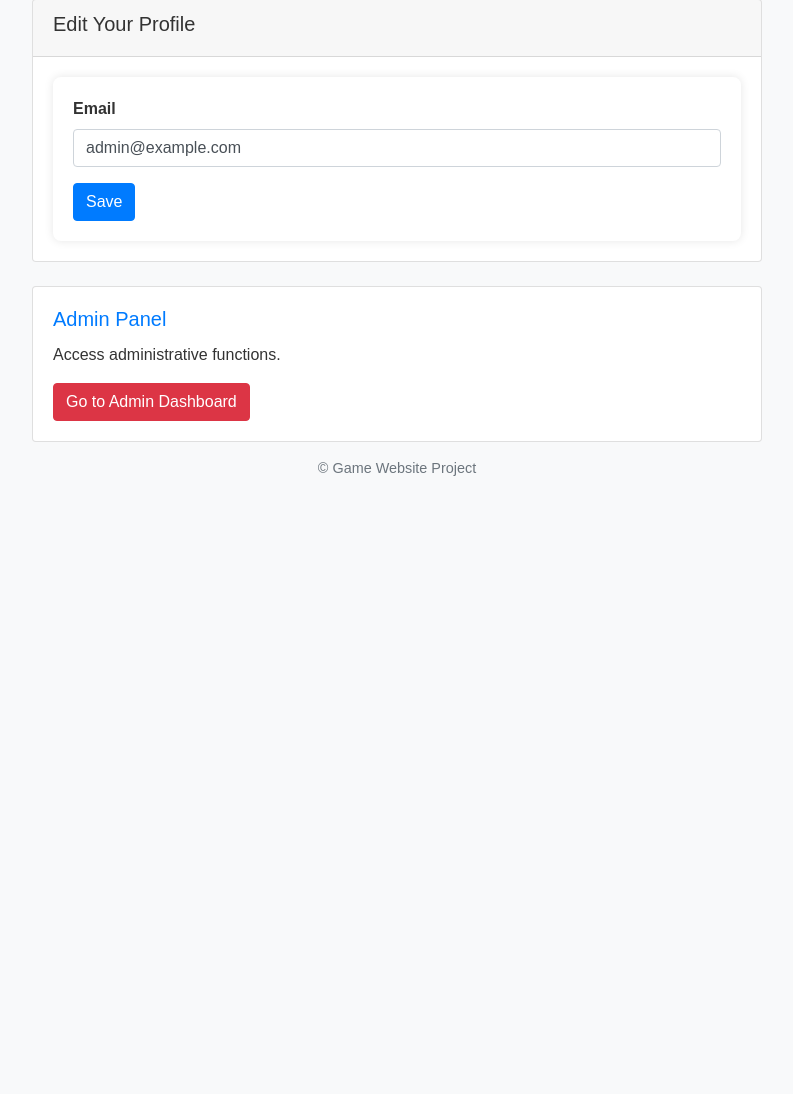
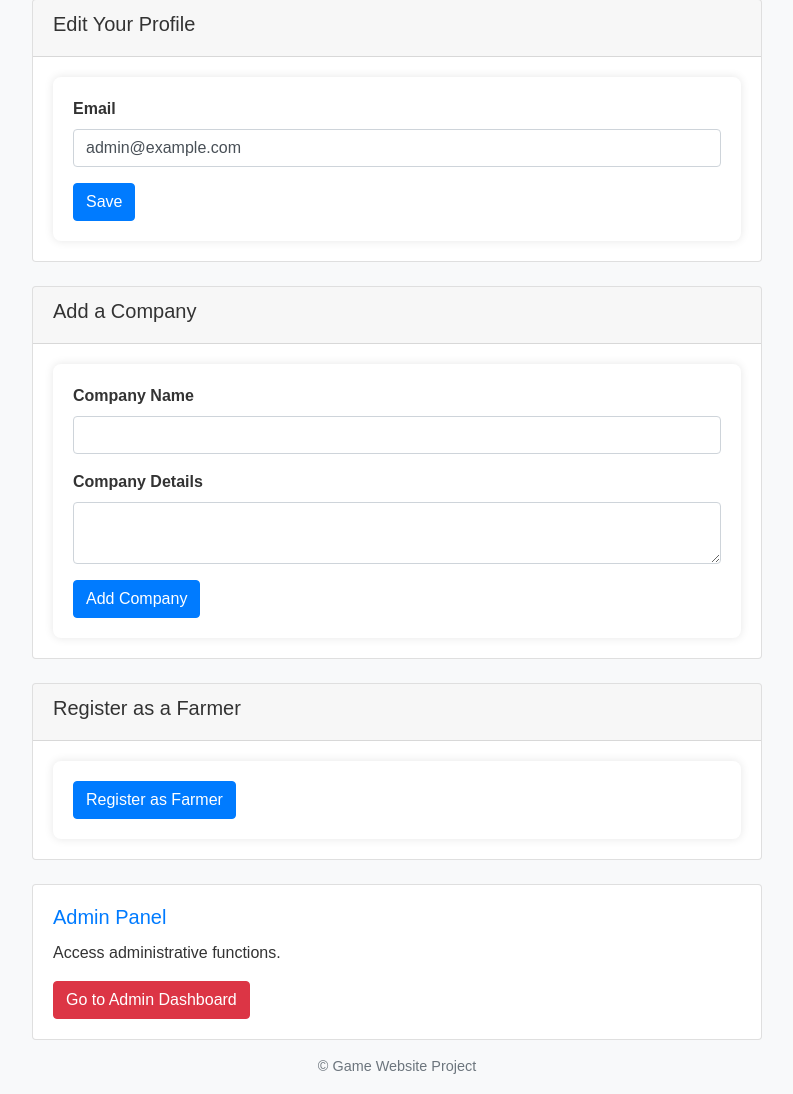
Before and after one commit to infuriatedten/dixielandwebsite, a Flask app: page /auth/profile in a window 1280 px wide. Shown: the part 502-1596 px from the top of the page, without its empty margins (243-1036 px from the left). Before the commit the page ends 978 px from the top, so only its background shows below. Run offline with Flask 3, Linux system fonts and the light colour scheme; a user stored in the database is signed in; some libraries are stand-ins or nearby versions.

Commit message:
Add company, farmer, and parcel management features
Introduces Company, Farmer, and Parcel models with corresponding forms and profile management. Allows users to add a company, register as a farmer, and add parcels from their profile. Adds admin interface for validating parcels. Updates templates to support new forms and admin validation workflow.

```diff
--- a/app/forms.py
+++ b/app/forms.py
@@ -416,3 +416,16 @@ class EditRulesForm(FlaskForm):
 class EditUserRoleForm(FlaskForm):
     role = SelectField('Role', choices=[(role.name, role.value) for role in UserRole], validators=[DataRequired()])
     submit = SubmitField('Update Role')
+
+class CompanyForm(FlaskForm):
+    name = StringField('Company Name', validators=[DataRequired(), Length(min=3, max=128)])
+    details = TextAreaField('Company Details', validators=[Optional(), Length(max=1024)])
+    submit = SubmitField('Add Company')
+
+class FarmerForm(FlaskForm):
+    submit = SubmitField('Register as Farmer')
+
+class ParcelForm(FlaskForm):
+    location = StringField('Parcel Location', validators=[DataRequired(), Length(min=3, max=256)])
+    size = DecimalField('Parcel Size (in acres)', validators=[DataRequired()])
+    submit = SubmitField('Add Parcel')
--- a/app/routes/auth.py
+++ b/app/routes/auth.py
@@ -62,12 +62,16 @@ from flask import render_template, redirect, url_for, flash, request
 from flask_login import login_required, current_user
 from app import db
 from app.routes.auth import bp
-from app.forms import EditProfileForm  # Ensure this is imported
+from app.forms import EditProfileForm, CompanyForm, FarmerForm, ParcelForm
+from app.models import Company, Farmer, Parcel
 
 @bp.route('/profile', methods=['GET', 'POST'])
 @login_required
 def profile():
     form = EditProfileForm(original_email=current_user.email, obj=current_user)
+    company_form = CompanyForm()
+    farmer_form = FarmerForm()
+    parcel_form = ParcelForm()
 
     if form.validate_on_submit():
         current_user.username = form.username.data
@@ -82,8 +86,31 @@ def profile():
         flash('Your profile has been updated.', 'success')
         return redirect(url_for('auth.profile'))
 
+    if company_form.validate_on_submit() and company_form.submit.data:
+        company = Company(name=company_form.name.data, details=company_form.details.data, user_id=current_user.id)
+        db.session.add(company)
+        db.session.commit()
+        flash('Company added to your profile.', 'success')
+        return redirect(url_for('auth.profile'))
+
+    if farmer_form.validate_on_submit() and farmer_form.submit.data:
+        farmer = Farmer(user_id=current_user.id)
+        db.session.add(farmer)
+        db.session.commit()
+        flash('You have been registered as a farmer.', 'success')
+        return redirect(url_for('auth.profile'))
+
+    if parcel_form.validate_on_submit() and parcel_form.submit.data:
+        parcel = Parcel(location=parcel_form.location.data, size=parcel_form.size.data, farmer_id=current_user.farmer.id)
+        db.session.add(parcel)
+        db.session.commit()
+        flash('Parcel added to your profile.', 'success')
+        return redirect(url_for('auth.profile'))
+
     # Pre-fill region manually only on GET
     if request.method == 'GET' and hasattr(form, 'region'):
         form.region.data = current_user.region if current_user.region else 'OTHER_DEFAULT'
 
-    return render_template('auth/profile.html', title='My Profile', form=form, user=current_user)
+    return render_template('auth/profile.html', title='My Profile', form=form,
+                           company_form=company_form, farmer_form=farmer_form,
+                           parcel_form=parcel_form, user=current_user)
--- a/app/templates/auth/profile.html
+++ b/app/templates/auth/profile.html
@@ -48,6 +48,74 @@
                 </div>
             </div>
 
+            {% if not current_user.company %}
+            <div class="card mt-4">
+                <div class="card-header">
+                    <h5>Add a Company</h5>
+                </div>
+                <div class="card-body">
+                    <form method="POST" action="{{ url_for('auth.profile') }}" novalidate>
+                        {{ company_form.hidden_tag() }}
+                        <div class="mb-3">
+                            {{ company_form.name.label(class="form-label") }}
+                            {{ company_form.name(class="form-control") }}
+                            {% for error in company_form.name.errors %}
+                                <div class="text-danger">{{ error }}</div>
+                            {% endfor %}
+                        </div>
+                        <div class="mb-3">
+                            {{ company_form.details.label(class="form-label") }}
+                            {{ company_form.details(class="form-control") }}
+                            {% for error in company_form.details.errors %}
+                                <div class="text-danger">{{ error }}</div>
+                            {% endfor %}
+                        </div>
+                        {{ company_form.submit(class="btn btn-primary") }}
+                    </form>
+                </div>
+            </div>
+            {% endif %}
+
+            {% if not current_user.farmer %}
+            <div class="card mt-4">
+                <div class="card-header">
+                    <h5>Register as a Farmer</h5>
+                </div>
+                <div class="card-body">
+                    <form method="POST" action="{{ url_for('auth.profile') }}" novalidate>
+                        {{ farmer_form.hidden_tag() }}
+                        {{ farmer_form.submit(class="btn btn-primary") }}
+                    </form>
+                </div>
+            </div>
+            {% else %}
+            <div class="card mt-4">
+                <div class="card-header">
+                    <h5>Add a Parcel</h5>
+                </div>
+                <div class="card-body">
+                    <form method="POST" action="{{ url_for('auth.profile') }}" novalidate>
+                        {{ parcel_form.hidden_tag() }}
+                        <div class="mb-3">
+                            {{ parcel_form.location.label(class="form-label") }}
+                            {{ parcel_form.location(class="form-control") }}
+                            {% for error in parcel_form.location.errors %}
+                                <div class="text-danger">{{ error }}</div>
+                            {% endfor %}
+                        </div>
+                        <div class="mb-3">
+                            {{ parcel_form.size.label(class="form-label") }}
+                            {{ parcel_form.size(class="form-control") }}
+                            {% for error in parcel_form.size.errors %}
+                                <div class="text-danger">{{ error }}</div>
+                            {% endfor %}
+                        </div>
+                        {{ parcel_form.submit(class="btn btn-primary") }}
+                    </form>
+                </div>
+            </div>
+            {% endif %}
+
             {% if current_user.role.name == 'ADMIN' %}
             <div class="card mt-4">
                 <div class="card-body">
```
Also changed, not shown: app/models.py (+34 -0 lines), app/routes/admin.py (+16 -0 lines), app/templates/admin/validate_parcels.html (added, +32 -0 lines).
